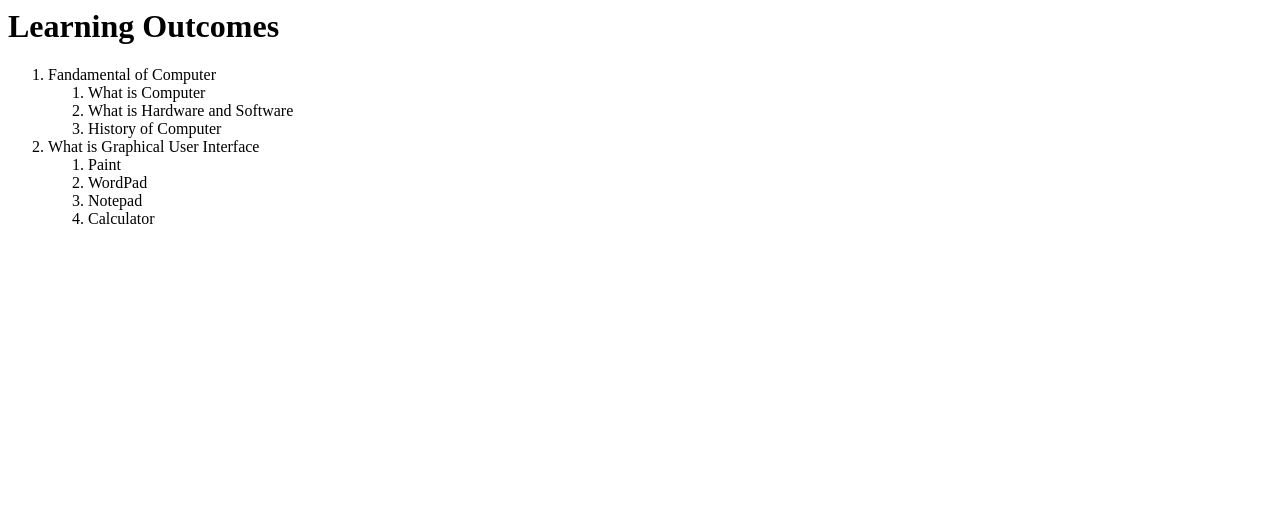
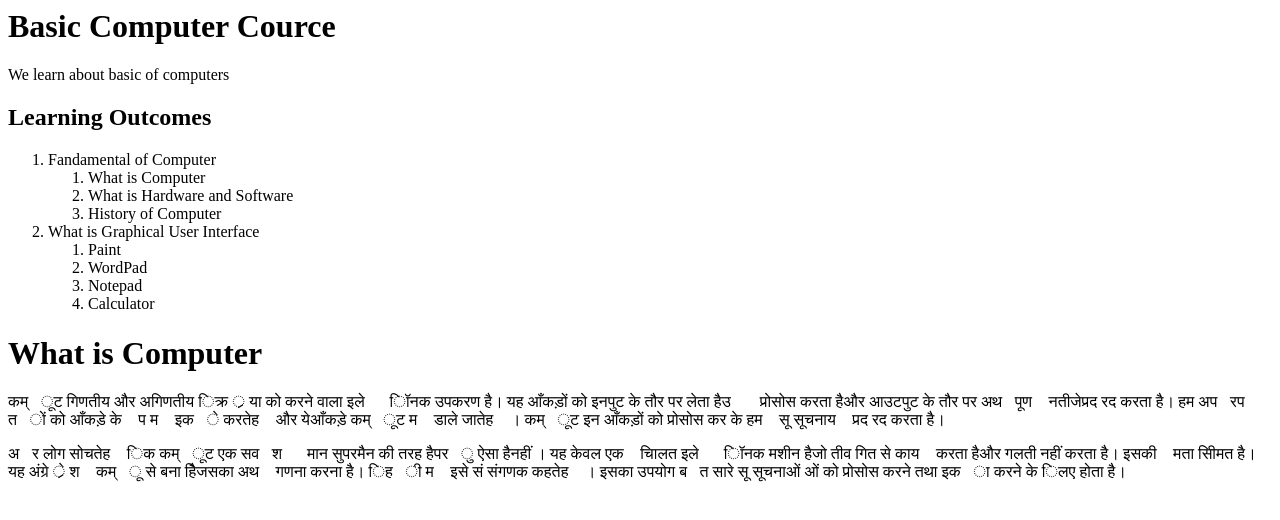
Before and after one commit to Modern-Computer-Education/modern-computer-education.github.io, a plain HTML site: page index.html in a window 1280 px wide. Drawn offline with Linux system fonts and the light colour scheme.

Commit message:
New text added

```diff
--- a/index.html
+++ b/index.html
@@ -1,7 +1,9 @@
 <html>
     <head><title>Welcome to Modern Computer Education</title></head>
     <body>
-        <h1>Learning Outcomes</h1>
+        <h1>Basic Computer Cource</h1>
+        <p>We learn about basic of computers</p>
+        <h2>Learning Outcomes</h2>
         <ol>
             <li>Fandamental of Computer
                 <ol>
@@ -18,5 +20,8 @@
                     </ol>
                 </li>
             </ol>
+            <h1>What is Computer</h1>
+            <p>कम्􀄳ूट गिणतीय और अगिणतीय िक्र ्र या को करने वाला इले􀆃􀅌ॉिनक उपकरण है। यह आँकड़ों को इनपुट के तौर पर लेता हैउ􀉎􀅐 प्रोसोस करता हैऔर आउटपुट के तौर पर अथ􀅊पूण􀅊 नतीजेप्रद रद करता है। हम अप􀄯रप􀆓 त􀈚ों को आँकड़े के 􀅝प म􀅐 इक􀇧े करतेह􀅓 और येआँकड़े कम्􀄳ूट म􀅐 डाले जातेह􀅓 । कम्􀄳ूट इन आँकड़ों को प्रोसोस कर के हम􀅐 सू सूचनाय􀅐 प्रद रद करता है।</p>
+            <p>अ􀆛र लोग सोचतेह􀅓 िक कम्􀄳ूट एक सव􀅊श􀄰􀆅मान सुपरमैन की तरह हैपर􀈶ु ऐसा हैनहीं । यह केवल एक 􀋢चािलत इले􀆃􀅌ॉिनक मशीन हैजो तीव गित से काय􀅊 करता हैऔर गलती नहीं करता है। इसकी 􀆗मता सीिमत है। यह अंग्रे ्रे श􀉨 कम्􀄳ू से बना हैिजसका अथ􀅊 गणना करना है। िह􀈽ी म􀅐 इसे सं संगणक कहतेह􀅓 । इसका उपयोग ब􀅠त सारे सू सूचनाओं ओं को प्रोसोस करने तथा इक􀇥ा करने के िलए होता है।</p>
     </body>
     </html>
```
